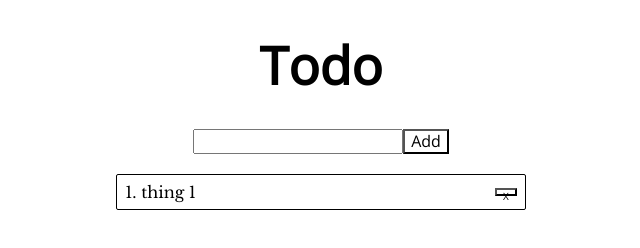
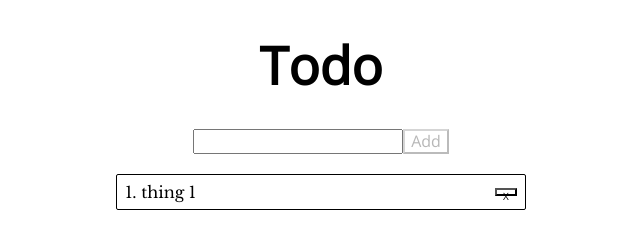
Before and after one commit to LucasDachman/todo, a Gatsby site: page / in a window 1280 px wide. Shown: the full height of the page, 319-959 px from the left. Built offline with nearby package versions, Linux system fonts and the light colour scheme; Gatsby itself is replaced by a stand-in of ours.

Commit message:
disable button with blank text

```diff
--- a/src/pages/index.js
+++ b/src/pages/index.js
@@ -39,7 +39,7 @@ class Todo extends React.Component {
         <h1>Todo</h1>
         <section className='add-section'>
           <input type='text' value={this.state.newItemText} onChange={this.setText}/>
-          <button type='button' onClick={this.addItem}>Add</button>
+          <button type='button' onClick={this.addItem} disabled={this.state.newItemText === ''}>Add</button>
         </section>
         <section className='items-section'>
           {this.state.listItems.map((title, i) => {
```
